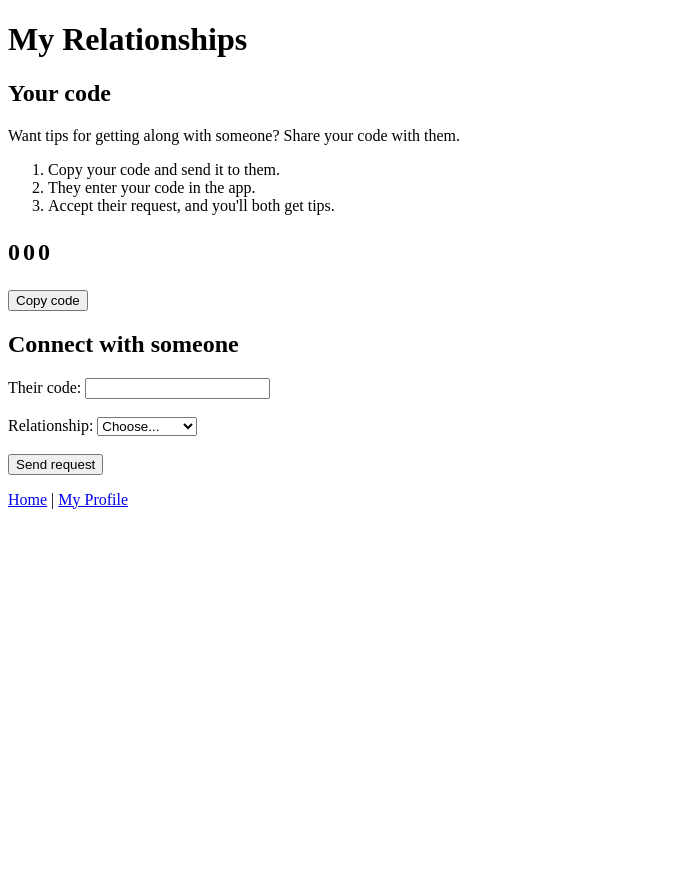
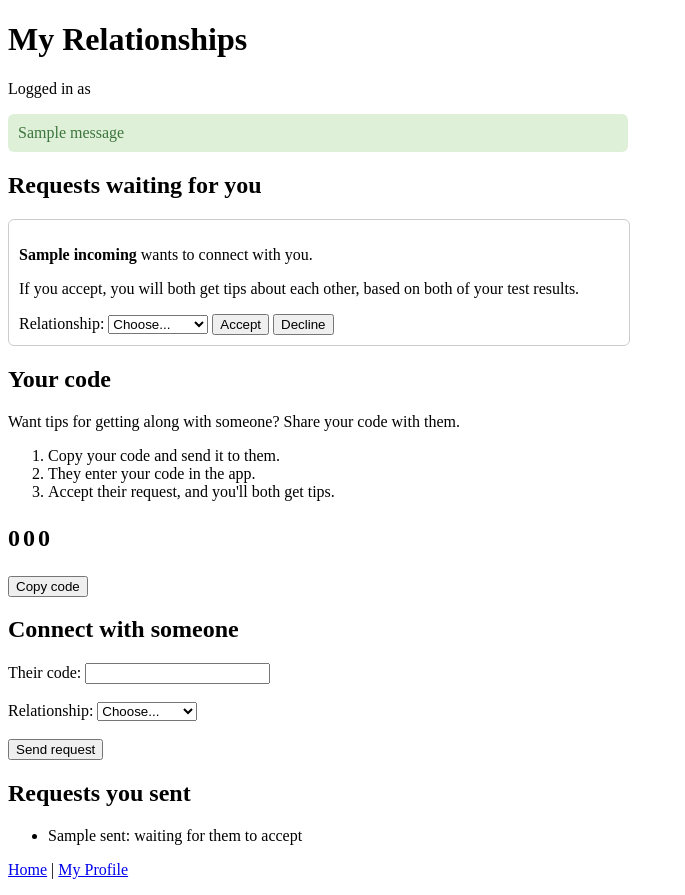
Before and after one commit to enuriuyanage16-cell/communication-relationship-recommender-app, a Flask app: template templates/relationships.html in a window 1280 px wide. Shown: the whole page, without its empty margins (0-685 px from the left). Before the commit the page ends 509 px from the top, so only its background shows below. Run offline with Flask 3, Linux system fonts and the light colour scheme; the template is opened without the code that fills it: most values are stand-ins (such as "Sample title", 1, 10 or a date in 2020); one stand-in notice (Sample message) is shown.

Commit message:
Show requests with accept and decline buttons

```diff
--- a/templates/relationships.html
+++ b/templates/relationships.html
@@ -5,6 +5,51 @@
 </head>
 <body>
     <h1>My Relationships</h1>
+
+    <p>Logged in as <strong>{{ session["user_name"] }}</strong></p>
+
+    {% set box_colors = {
+        "success": ["#dff0d8", "#3c763d"],
+        "error": ["#f2dede", "#a94442"],
+        "info": ["#d9edf7", "#31708f"]
+    } %}
+    {% for message_type, message in get_flashed_messages(with_categories=true) %}
+    <p style="padding: 10px; border-radius: 6px; max-width: 600px;
+              background: {{ box_colors[message_type][0] }};
+              color: {{ box_colors[message_type][1] }};">
+        {{ message }}
+    </p>
+    {% endfor %}
+
+    <h2>Requests waiting for you</h2>
+    {% if incoming %}
+    {% for r in incoming %}
+    <div style="border: 1px solid #ccc; border-radius: 6px; padding: 10px; margin-bottom: 10px; max-width: 600px;">
+        <p><strong>{{ r.other_name }}</strong> wants to connect with you.</p>
+        <p>If you accept, you will both get tips about each other, based on both of your test results.</p>
+        <form method="post" action="/relationships" style="display: inline;">
+            <input type="hidden" name="action" value="accept">
+            <input type="hidden" name="connection_id" value="{{ r._id }}">
+            <label>Relationship:
+                <select name="label" required>
+                    <option value="">Choose...</option>
+                    {% for l in labels %}
+                    <option value="{{ l }}">{{ l }}</option>
+                    {% endfor %}
+                </select>
+            </label>
+            <button type="submit">Accept</button>
+        </form>
+        <form method="post" action="/relationships" style="display: inline;">
+            <input type="hidden" name="action" value="decline">
+            <input type="hidden" name="connection_id" value="{{ r._id }}">
+            <button type="submit">Decline</button>
+        </form>
+    </div>
+    {% endfor %}
+    {% else %}
+    <p>No requests right now.</p>
+    {% endif %}
 
     <h2>Your code</h2>
     <p>Want tips for getting along with someone? Share your code with them.</p>
@@ -18,19 +63,8 @@
     <span id="copied" style="color: green;"></span>
 
     <h2>Connect with someone</h2>
-    {% set box_colors = {
-        "success": ["#dff0d8", "#3c763d"],
-        "error": ["#f2dede", "#a94442"],
-        "info": ["#d9edf7", "#31708f"]
-    } %}
-    {% if message %}
-    <p style="padding: 10px; border-radius: 6px; max-width: 600px;
-          background: {{ box_colors[message_type][0] }};
-          color: {{ box_colors[message_type][1] }};">
-          {{ message }}
-    </p>
-    {% endif %}
     <form method="post" action="/relationships">
+        <input type="hidden" name="action" value="send">
         <label>Their code: <input name="code" maxlength="6" required></label>
         <br><br>
         <label>Relationship:
@@ -45,6 +79,17 @@
         <button type="submit">Send request</button>
     </form>
 
+    <h2>Requests you sent</h2>
+    {% if sent %}
+    <ul>
+        {% for r in sent %}
+        <li>{{ r.other_name }}: waiting for them to accept</li>
+        {% endfor %}
+    </ul>
+    {% else %}
+    <p>No requests waiting.</p>
+    {% endif %}
+
     <p><a href="/">Home</a> | <a href="/profile">My Profile</a></p>
 
     <script>
```
